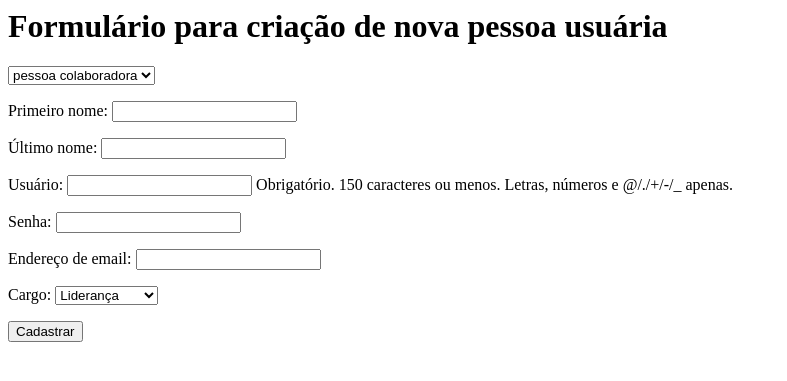
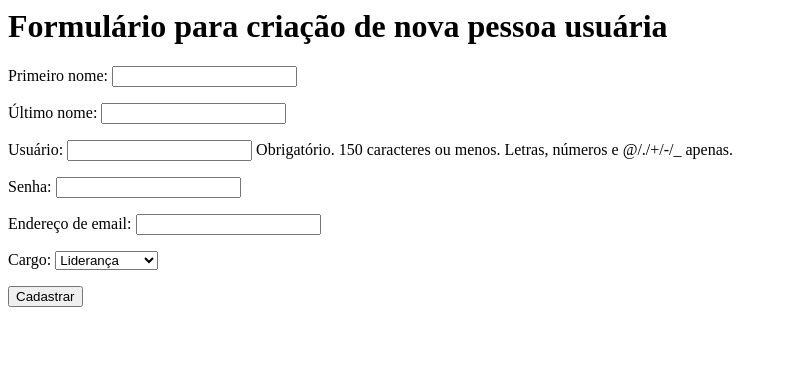
Before and after one commit to felipmartins/django-study, a Django app: page /user/new in a window 1280 px wide. Shown: the top 381 px of the page, without its empty margins (0-787 px from the left). Run offline with Django 4.2, Linux system fonts and the light colour scheme.

Commit message:
ajusta template para remover select manual

```diff
--- a/accounts/templates/accounts/create_user.html
+++ b/accounts/templates/accounts/create_user.html
@@ -2,10 +2,6 @@
 
 <form method="post">
     {% csrf_token %}
-    <select>
-        <option value="1"> pessoa colaboradora</option>
-        <option value="0"> pessoa liderança</option>
-    </select>
     {{ user_form.as_p }}
     <input type="submit" class="btn" value="Cadastrar">
 </form>
```
